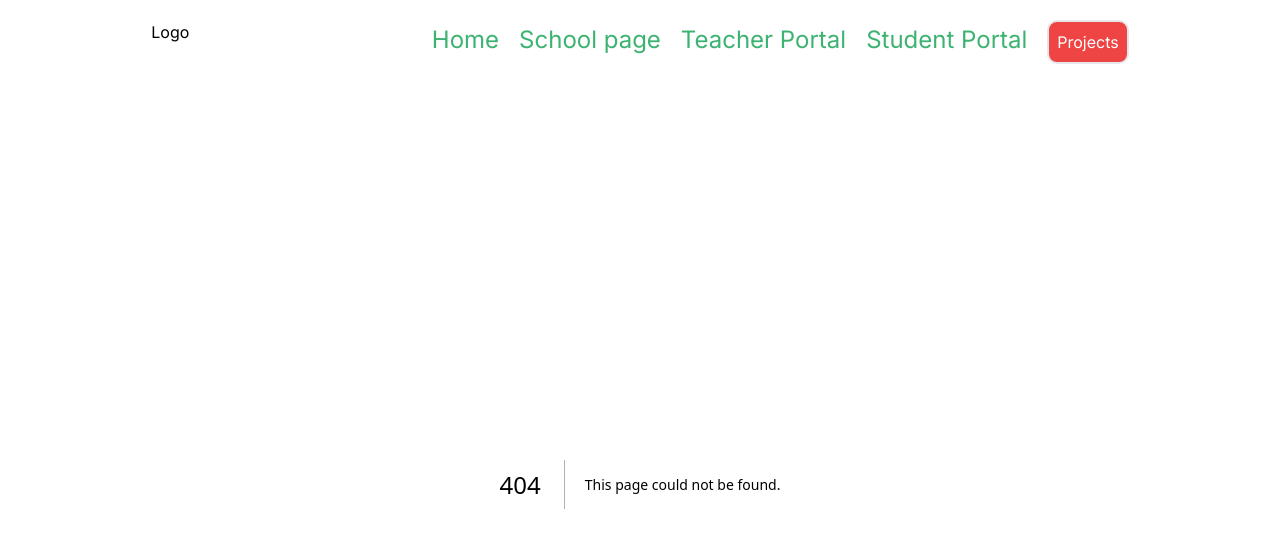
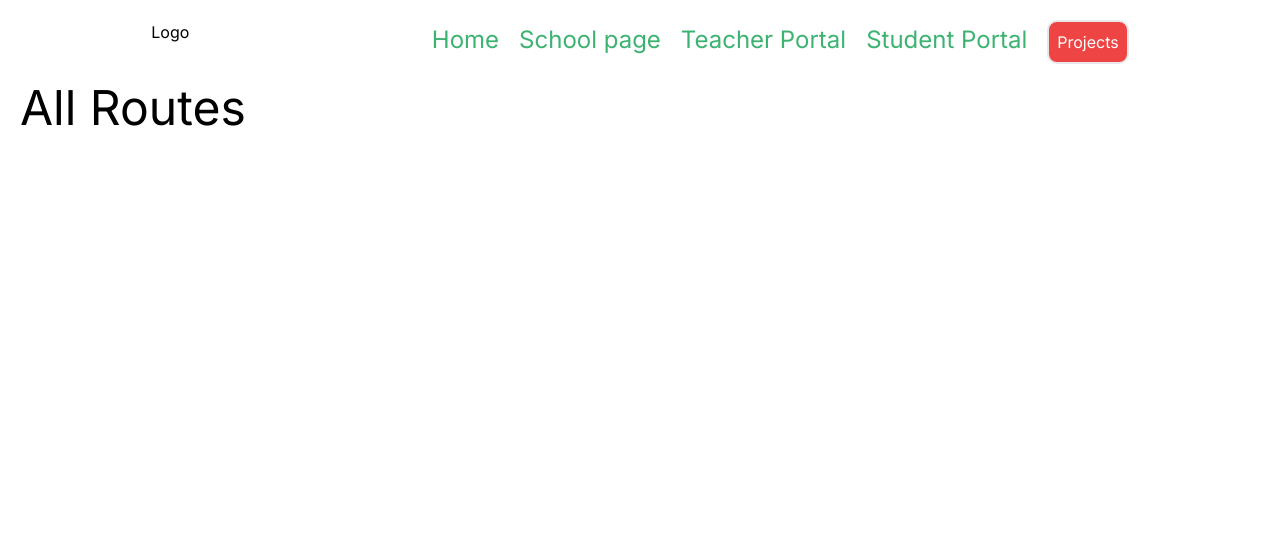
Before and after one commit to Thedarkness-bd/NextJs_Learning, a Next.js app: page /catchroutes in a window 1280 px wide. Before the commit this address had no page. Shown: the top 548 px of the page. Built offline with nearby package versions, Linux system fonts and the light colour scheme.

Commit message:
Learned how to catch all routes

```diff
--- /dev/null
+++ b/app/catchroutes/[...all]/page.js
@@ -0,0 +1,15 @@
+import React from "react";
+
+const Allroutes = ({ params }) => {
+  console.log(params);
+  return (
+    <div className="px-5">
+      <h2 className="text-5xl">All Routes</h2>
+      {params.all.map((p) => (
+        <li key={p}>{p}</li>
+      ))}
+    </div>
+  );
+};
+
+export default Allroutes;
--- /dev/null
+++ b/app/catchroutes/page.js
@@ -0,0 +1,7 @@
+import React from "react";
+
+const CatchRoutes = () => {
+  return <div>CatchRoutes</div>;
+};
+
+export default CatchRoutes;
```
